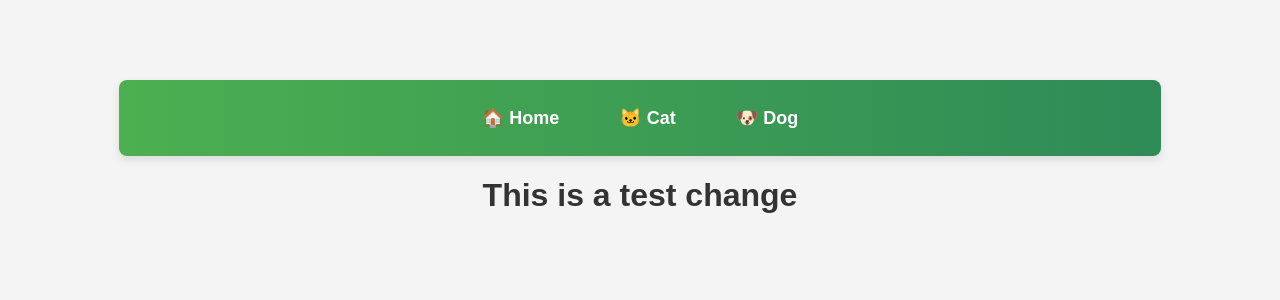
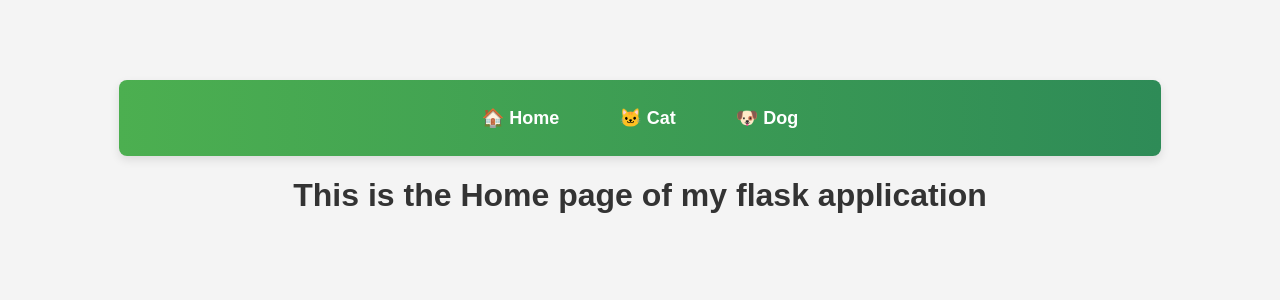
Before and after one commit to sadaftariq34/flask-webapp, a Flask app: page / in a window 1280 px wide. Shown: the top 300 px of the page. Run offline with Flask 2, Linux system fonts and the light colour scheme.

Commit message:
test commit

```diff
--- a/app/templates/index.html
+++ b/app/templates/index.html
@@ -86,7 +86,7 @@
         <a href="{{ url_for('dog') }}">🐶 Dog</a>
     </div>
 
-    <h1>This is a test change</h1>
+    <h1>This is the Home page of my flask application</h1>
 
 </body>
 </html>
```
